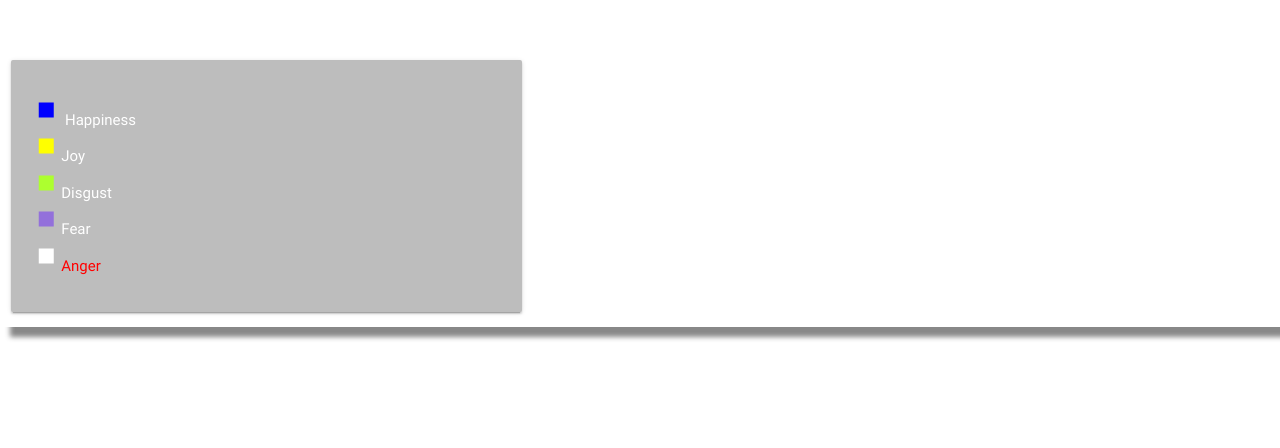
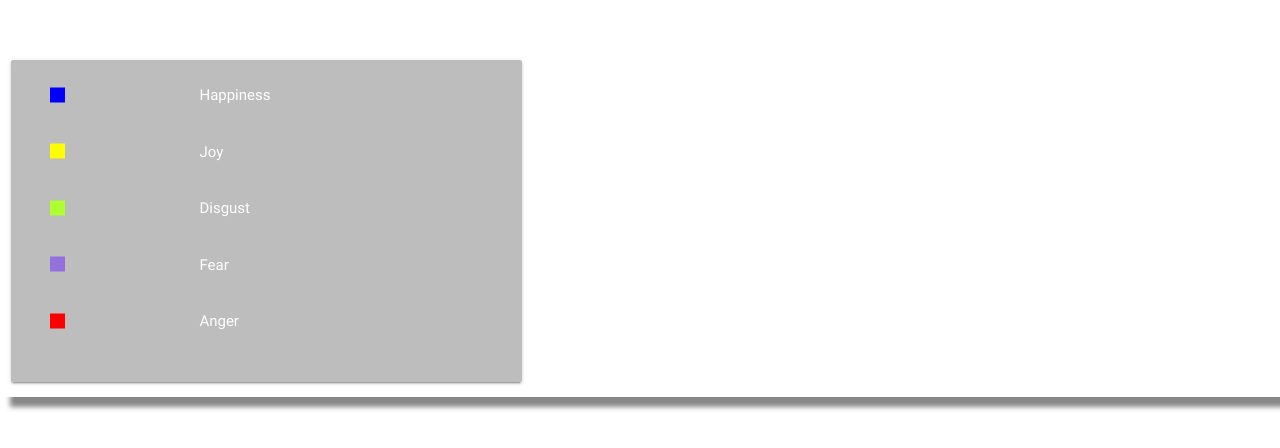
Before and after one commit to fire-emoji/emio-frontend, a plain HTML site: page legend/index.html in a window 1280 px wide. Shown: the part 332-780 px from the top of the page. Drawn offline with nearby package versions, Linux system fonts and the light colour scheme; files whose address does not match are found by name.

Commit message:
adjusts legend height

```diff
--- a/legend/index.html
+++ b/legend/index.html
@@ -16,21 +16,82 @@
         <script type="text/javascript" src="js/materialize.min.js"></script>
 
         <!--    LEGEND     -->
+
+        <div class="row" id="legend">
+          <div class="col s12 m5 shrink">
+            <div id="trueContainer" class="card-panel grey lighten-1">
+              <span id ="legendList" class="white-text">
+                  <div class="row legendRow">
+                    <div class="col s4">
+                      <i class="small material-icons legendIcons" id="happiness">stop</i>
+                    </div>
+                    <div class="col s4 legendDetail">
+                        <span>Happiness</span>
+                    </div>
+                  </div>
+                  <div class="row legendRow">
+                    <div class="col s4">
+                      <i class="small material-icons legendIcons" id="joy">stop</i>
+                    </div>
+                    <div class="col s4 legendDetail">
+                        <span>Joy</span>
+                    </div>
+                  </div>
+                  <div class="row legendRow">
+                    <div class="col s4">
+                      <i class="small material-icons legendIcons" id="disgust">stop</i>
+                    </div>
+                    <div class="col s4 legendDetail">
+                        <span class="legendDetail">Disgust</span>
+                    </div>
+                  </div>
+                  <div class="row legendRow">
+                    <div class="col s4">
+                      <i class="small material-icons legendIcons" id="fear">stop</i>
+                    </div>
+                    <div class="col s4 legendDetail">
+                        <span class="legendDetail">Fear</span>
+                    </div>
+                  </div>
+                  <div class="row legendRow">
+                    <div class="col s4">
+                      <i class="small material-icons legendIcons" id="anger">stop</i>
+                    </div>
+                    <div class="col s4 legendDetail">
+                        <span class="legendDetail">Anger</span>
+                    </div>
+                  </div>
+              </span>
+            </div>
+          </div>
+        </div>
+
+
+
+
+
+
+
+
+
+
+<!--
         <div class="row" id="legend">
           <div class="col s12 m5">
             <div class="card-panel grey lighten-1">
               <span class="white-text">
                   <ul>
                     <li><i class="small material-icons" id="happiness">stop</i> <span class="legendDetail">Happiness</span></li>
-                      <li><i class="small material-icons" id="joy">stop</i><span>Joy</span></li>
-                      <li><i class="small material-icons" id="disgust">stop</i><span>Disgust</span></li>
-                      <li><i class="small material-icons" id="fear">stop</i><span>Fear</span></li>
-                      <li><i class="small material-icons">stop</i><span id="anger">Anger</span></li>
+                      <li><i class="small material-icons" id="joy">stop</i><span class="legendDetail">Joy</span></li>
+                      <li><i class="small material-icons" id="disgust">stop</i><span class="legendDetail">Disgust</span></li>
+                      <li><i class="small material-icons" id="fear">stop</i><span class="legendDetail">Fear</span></li>
+                      <li><i class="small material-icons" id="anger">stop</i><span class="legendDetail" >Anger</span></li>
                   </ul>
               </span>
             </div>
           </div>
         </div>
+-->
         <!--    /LEGEND    -->
 
     </body>
```
